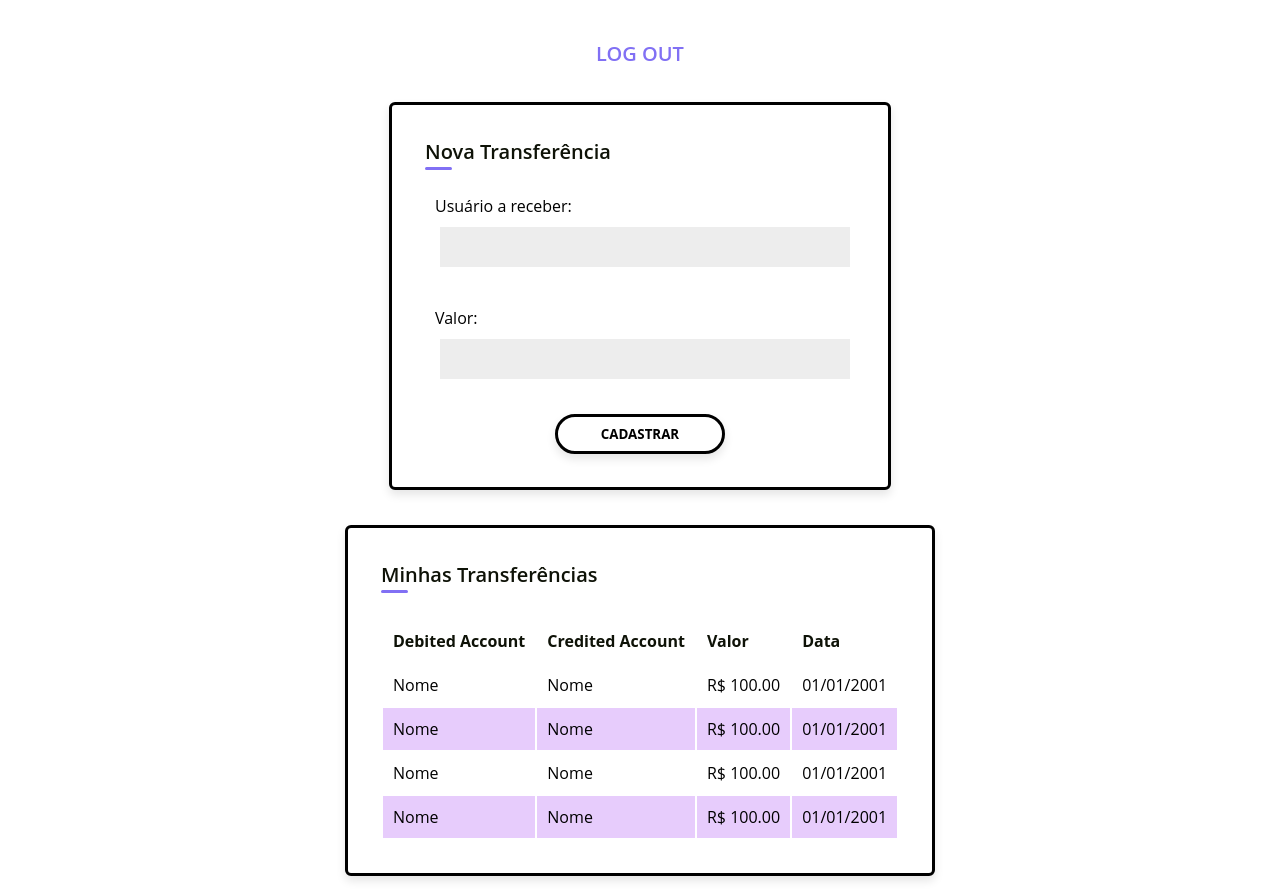
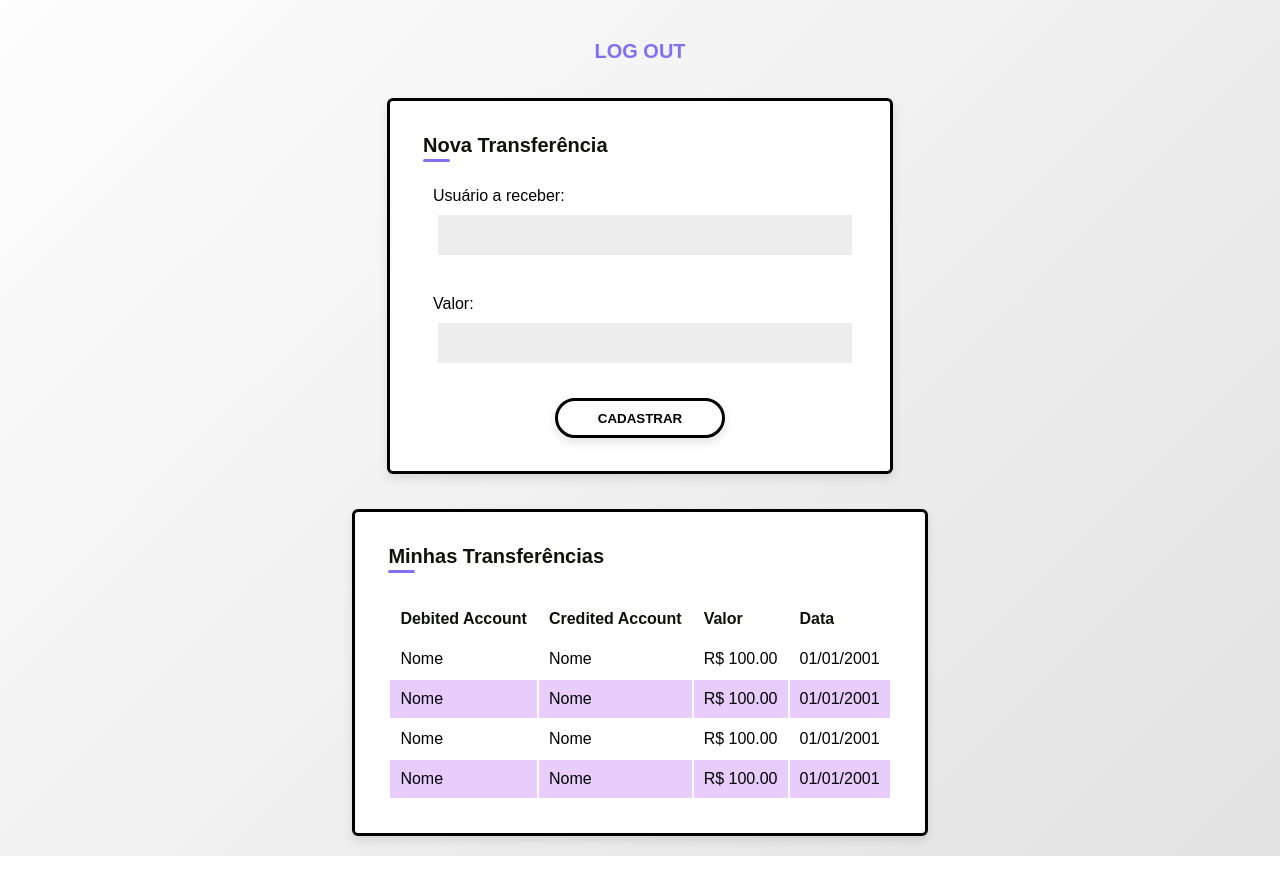
Before and after one commit to marllomartin/ngcash-transactions, a React (Create React App) app in the folder frontend/: page /transactions in a window 1280 px wide. After the commit the page ends 856 px from the top, so only its background shows below. Built offline with nearby package versions, Linux system fonts and the light colour scheme.

Commit message:
style: update global styles with background animation and app font

```diff
--- a/frontend/src/styles/GlobalStyle.ts
+++ b/frontend/src/styles/GlobalStyle.ts
@@ -6,12 +6,27 @@ export default createGlobalStyle`
     padding: 0;
     outline:0;
     box-sizing:border-box;
-    font-family: 'Open Sans', sans-serif;
+    font-family: 'IBM Plex Sans', sans-serif;
   }
   #root{
     margin:0 auto;
   }
   body {
-    background-color: white;
+	    background: linear-gradient(-45deg, #e2e2e2, #DCDCDC, #EDEDED, #FFFF, #E6E6E6, #DCDCDC, #e2e2e2);
+	  background-size: 400% 400%;
+	  animation: gradient 22s ease infinite;
+	  height: 100vh;
   }
+
+  @keyframes gradient {
+	  0% {
+		  background-position: 0% 50%;
+	  }
+	  50% {
+		  background-position: 100% 50%;
+	  }
+	  100% {
+		background-position: 0% 50%;
+	  }
+}
 `
```
